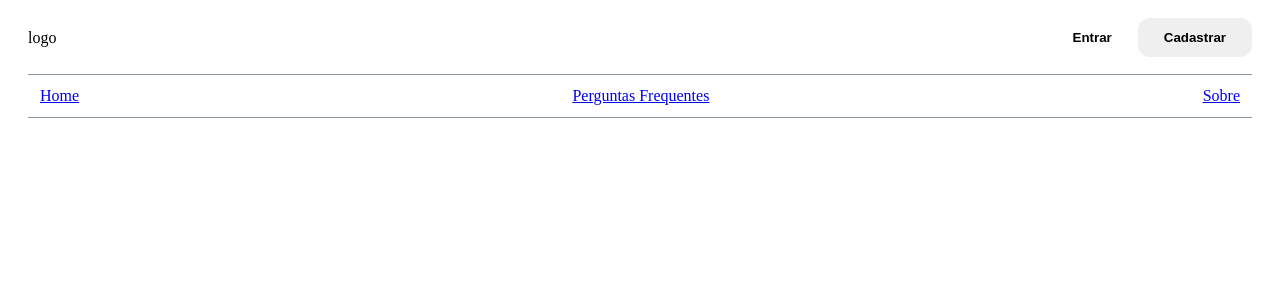
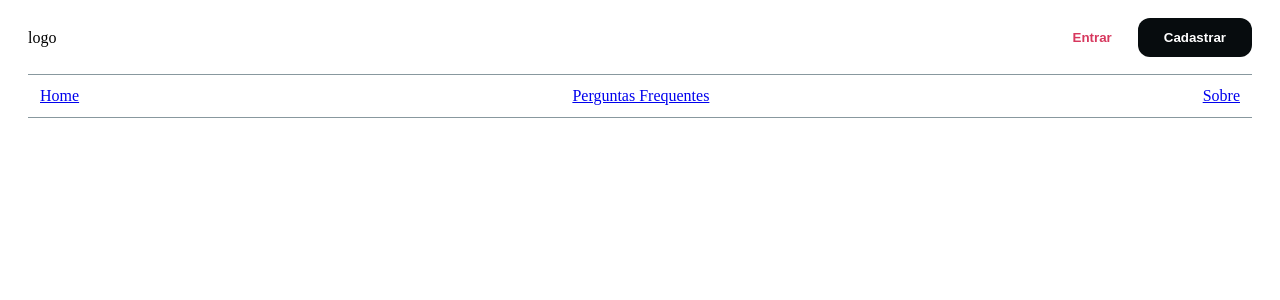
Before and after one commit to fischerafael/twigram-client, a Next.js app: page / in a window 1280 px wide. Shown: the top 300 px of the page. Built offline with nearby package versions, Linux system fonts and the light colour scheme.

Commit message:
finished button component

```diff
--- a/src/components/atoms/Button/index.tsx
+++ b/src/components/atoms/Button/index.tsx
@@ -3,21 +3,30 @@ import styled from 'styled-components'
 interface Props {
     type: 'button' | 'submit' | 'reset'
     ghost?: boolean
+    kind?: 'secondary.main' | 'tertiary.main' | 'tertiary.light'
 }
 
-interface StyleProps {
-    ghost?: boolean
-}
+const Button: React.FC<Props> = ({ children, type, ghost, kind }) => {
+    if (ghost)
+        return (
+            <GhostButtonStyle kind={kind} ghost={ghost} type={type}>
+                {children}
+            </GhostButtonStyle>
+        )
 
-const Button: React.FC<Props> = ({ children, type, ghost }) => {
     return (
-        <ButtonStyle ghost={ghost} type={type}>
+        <DefaultButtonStyle kind={kind} ghost={ghost} type={type}>
             {children}
-        </ButtonStyle>
+        </DefaultButtonStyle>
     )
 }
 
 export default Button
+
+interface StyleProps {
+    ghost?: boolean
+    kind?: 'secondary.main' | 'tertiary.main' | 'tertiary.light'
+}
 
 export const ButtonStyle = styled.button<StyleProps>`
     cursor: pointer;
@@ -32,10 +41,40 @@ export const ButtonStyle = styled.button<StyleProps>`
 
     transition: opacity ${({ theme }) => theme.transition};
 
-    background-color: ${(props) => props.ghost && 'transparent'};
-
     &:hover,
     &:focus {
         opacity: 0.5;
     }
 `
+const DefaultButtonStyle = styled(ButtonStyle)`
+    color: ${({ theme }) => `${theme.colors.primary.main.contrastText}`};
+    color: ${({ kind, theme }) =>
+        kind === 'secondary.main' &&
+        `${theme.colors.secondary.main.contrastText}`};
+    color: ${({ kind, theme }) =>
+        kind === 'tertiary.main' &&
+        `${theme.colors.tertiary.main.contrastText}`};
+    color: ${({ kind, theme }) =>
+        kind === 'tertiary.light' &&
+        `${theme.colors.tertiary.light.contrastText}`};
+
+    background-color: ${({ theme }) => `${theme.colors.primary.main.color}`};
+    background-color: ${({ kind, theme }) =>
+        kind === 'secondary.main' && `${theme.colors.secondary.main.color}`};
+    background-color: ${({ kind, theme }) =>
+        kind === 'tertiary.main' && `${theme.colors.tertiary.main.color}`};
+    background-color: ${({ kind, theme }) =>
+        kind === 'tertiary.light' && `${theme.colors.tertiary.light.color}`};
+`
+
+const GhostButtonStyle = styled(ButtonStyle)`
+    color: ${({ theme }) => `${theme.colors.primary.main.color}`};
+    color: ${({ kind, theme }) =>
+        kind === 'secondary.main' && `${theme.colors.secondary.main.color}`};
+    color: ${({ kind, theme }) =>
+        kind === 'tertiary.main' && `${theme.colors.tertiary.main.color}`};
+    color: ${({ kind, theme }) =>
+        kind === 'tertiary.light' && `${theme.colors.tertiary.light.color}`};
+
+    background-color: transparent;
+`
--- a/src/components/commons/Menu/index.tsx
+++ b/src/components/commons/Menu/index.tsx
@@ -22,7 +22,9 @@ const Menu = () => {
                 <Button ghost type="button">
                     Entrar
                 </Button>
-                <Button type="button">Cadastrar</Button>
+                <Button kind="tertiary.main" type="button">
+                    Cadastrar
+                </Button>
             </MenuWrapperStyle.Rigth>
         </MenuWrapperStyle>
     )
--- a/src/theme/index.ts
+++ b/src/theme/index.ts
@@ -4,7 +4,7 @@ const colors = {
             color: '#FFFFFF'
         },
         main: {
-            color: '#red'
+            color: '#F2F2F2'
         }
     },
     primary: {
```
